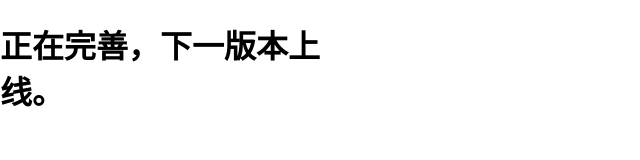
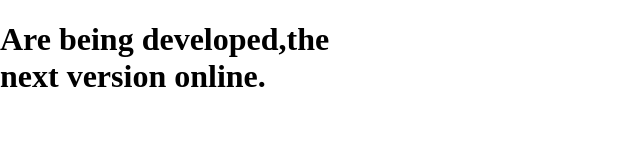
Before and after one commit to tw93/900Month, a browser extension: page app/options.html in a window 1280 px wide. Shown: the whole page, without its empty margins (0-640 px from the left). Drawn offline with nearby package versions, Linux system fonts and the light colour scheme; some packages are replaced by stand-ins of ours; files that its build step writes are made by us from their sources; a script that the page names is missing.

Commit message:
modefy the opstions to english

```diff
--- a/app/options.html
+++ b/app/options.html
@@ -10,7 +10,7 @@
     <!-- endbuild -->
   </head>
   <body>
-    <h1>正在完善，下一版本上线。</h1>
+    <h1>Are being developed,the next version online.</h1>
 
     <!-- build:js scripts/vendor.js -->
     <!-- bower:js -->
```
